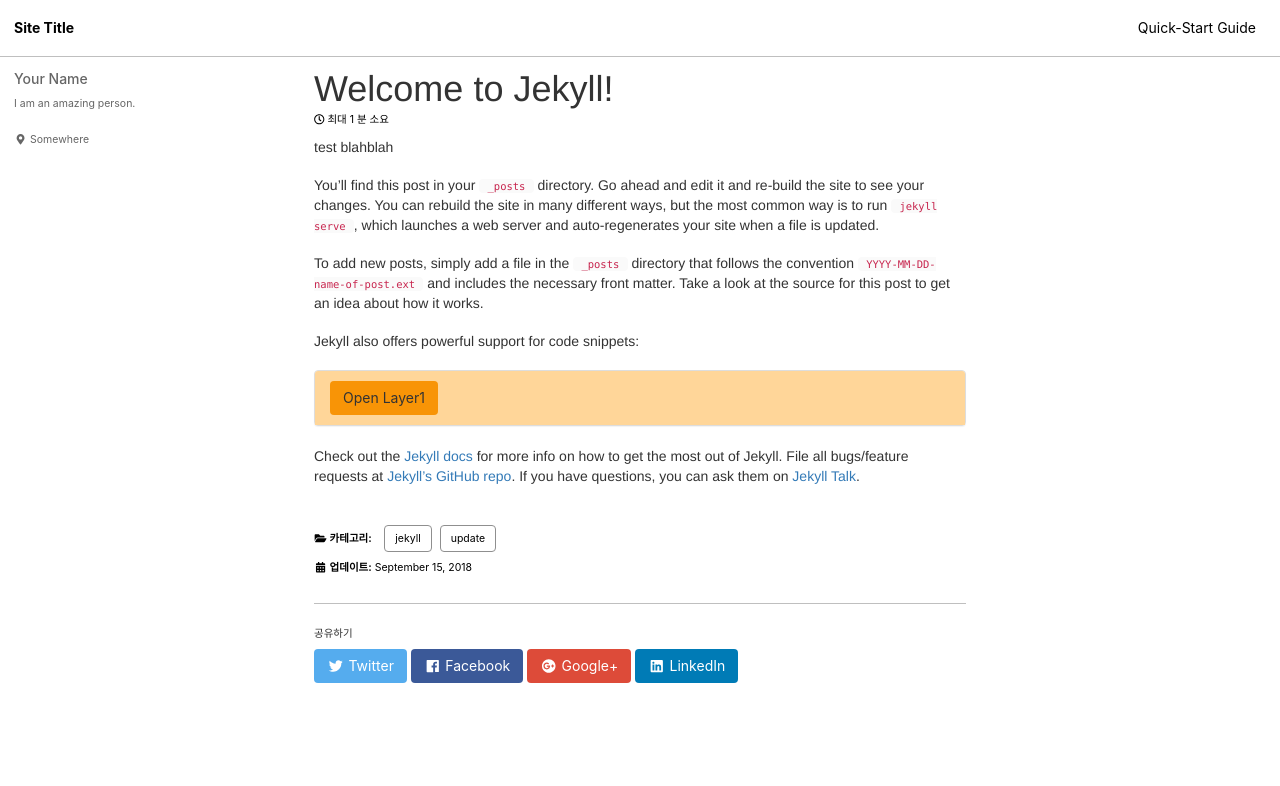
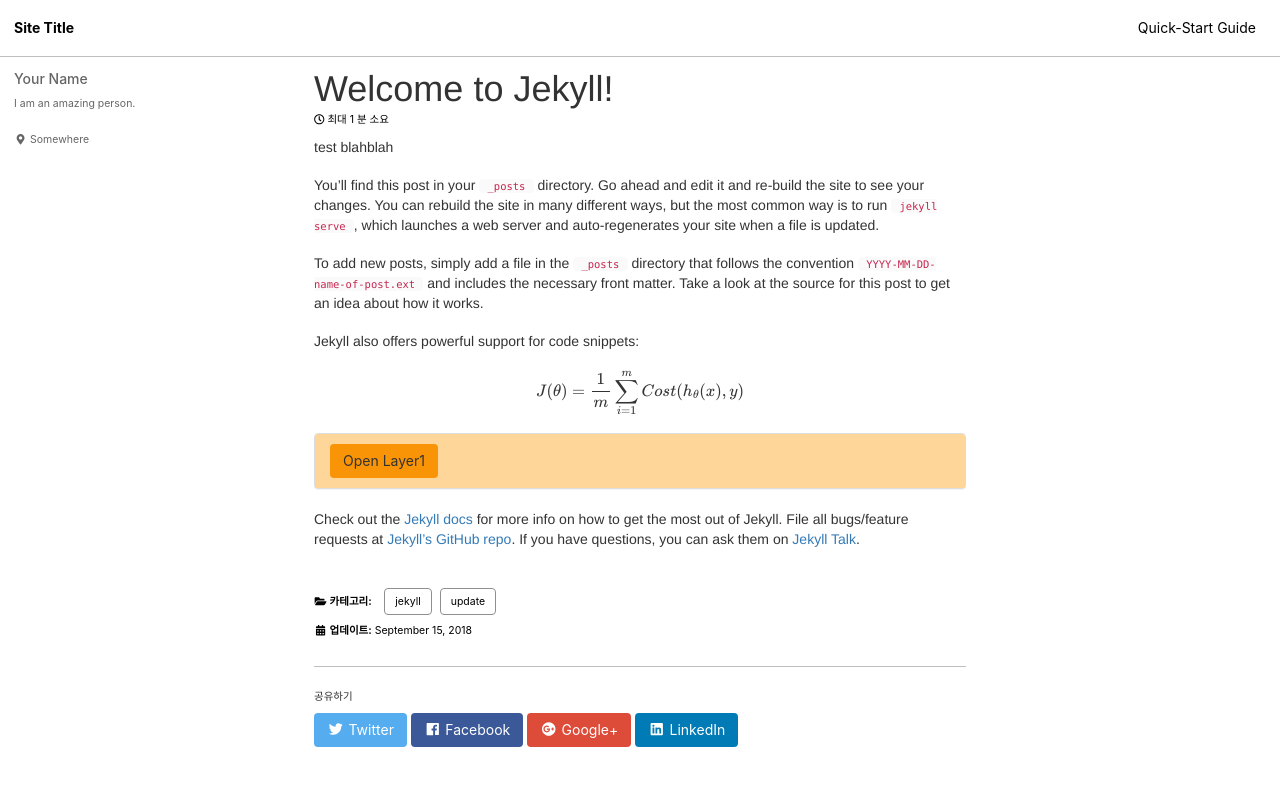
Before and after one commit to illhyhl1111/PPPP.github.io, a Jekyll site: the page built from _posts/2018-09-14-first-post.md, in a window 1280 px wide and 900 px high. Shown: the top 786 px of the window. Built offline with Jekyll 4.4.1, drawn with Linux system fonts in a browser that asks for light colours; nearby versions of some CDN libraries; formulas are drawn with MathJax 3.

Commit message:
latex test

```diff
--- a/_posts/2018-09-14-first-post.md
+++ b/_posts/2018-09-14-first-post.md
@@ -12,6 +12,7 @@ To add new posts, simply add a file in the `_posts` directory that follows the c
 
 Jekyll also offers powerful support for code snippets:
 
+<p> $$ J(\theta) = \frac{1}{m} \sum^m_{i=1} Cost(h_\theta(x),y) $$ </p>
 
 {% capture context1 %}
 "For test!"
```
